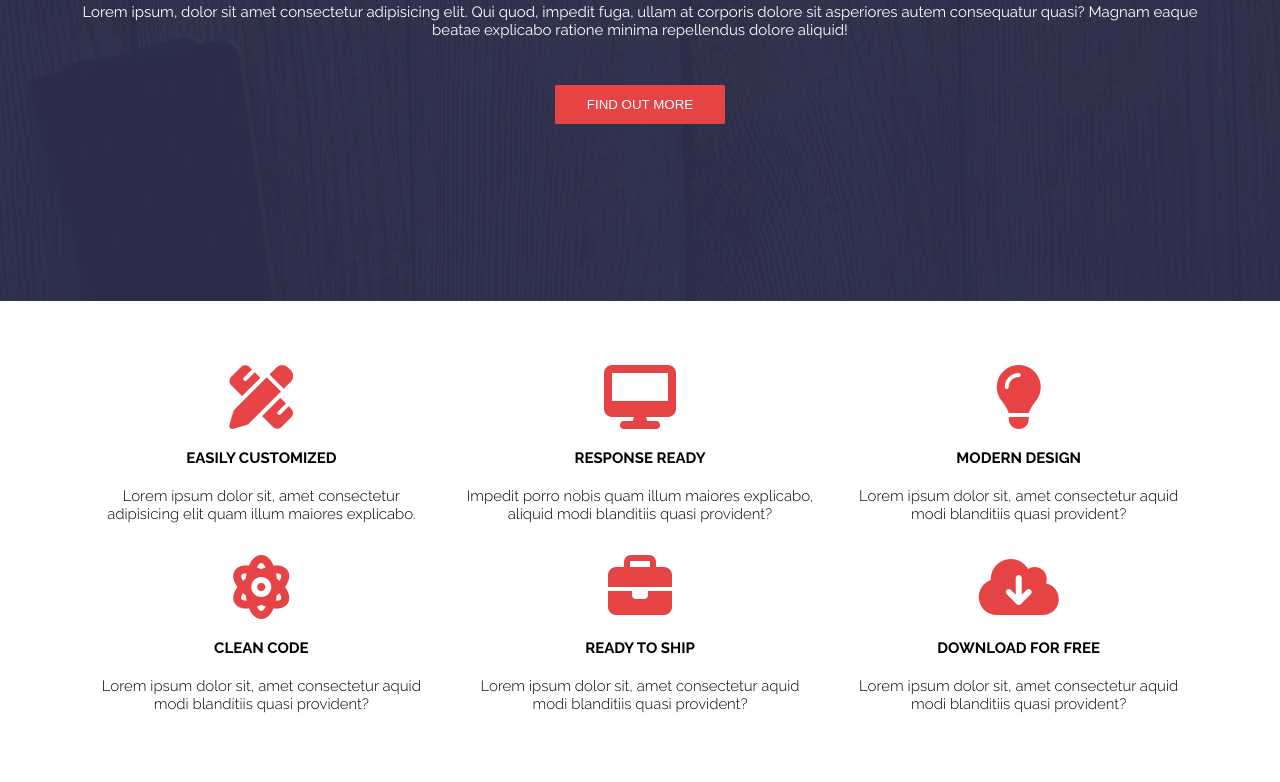
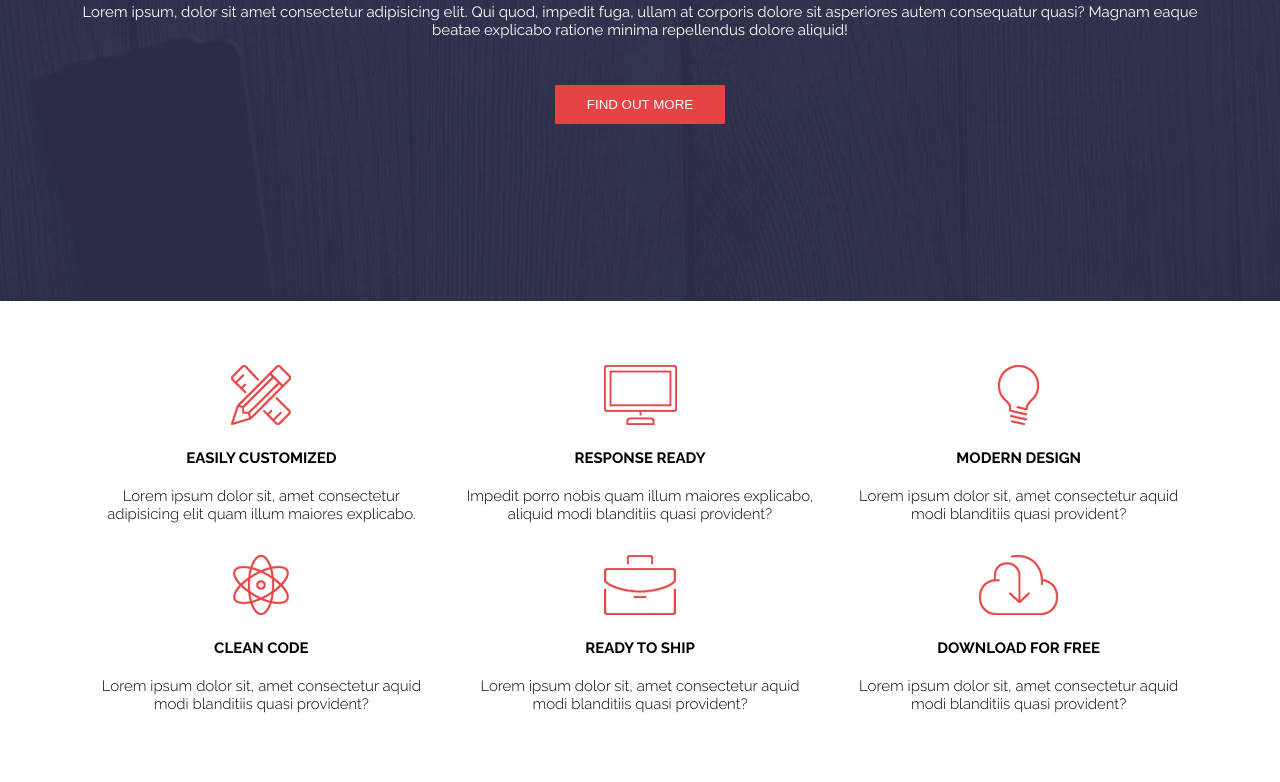
Before and after one commit to ElenaKikiova/slice-and-dice, a plain HTML site: page index.html in a window 1280 px wide. Shown: the part 419-1201 px from the top of the page. Drawn offline with nearby package versions, Linux system fonts and the light colour scheme.

Commit message:
Change icons to images

```diff
--- a/index.html
+++ b/index.html
@@ -72,37 +72,37 @@
         <div class="text flex-3-cols fixed-width">
 
           <div>
-            <i class="fas fa-pencil-ruler features-icon"></i>
+            <img src="images/icon1.png">
             <h4>EASILY CUSTOMIZED</h4>
             <span>Lorem ipsum dolor sit, amet consectetur adipisicing elit quam illum maiores explicabo.</span>
           </div>
 
           <div>
-            <i class="fas fa-desktop features-icon"></i>
+            <img src="images/icon2.png">
             <h4>RESPONSE READY</h4>
             <span>Impedit porro nobis quam illum maiores explicabo, aliquid modi blanditiis quasi provident?</span>
           </div>
 
           <div>
-            <i class="fas fa-lightbulb features-icon"></i>
+            <img src="images/icon3.png">
             <h4>MODERN DESIGN</h4>
             <span>Lorem ipsum dolor sit, amet consectetur aquid modi blanditiis quasi provident?</span>
           </div>
 
           <div>
-            <i class="fas fa-atom features-icon"></i>
+            <img src="images/icon4.png">
             <h4>CLEAN CODE</h4>
             <span>Lorem ipsum dolor sit, amet consectetur aquid modi blanditiis quasi provident?</span>
           </div>
 
           <div>
-            <i class="fas fa-briefcase features-icon"></i>
+            <img src="images/icon5.png">
             <h4>READY TO SHIP</h4>
             <span>Lorem ipsum dolor sit, amet consectetur aquid modi blanditiis quasi provident?</span>
           </div>
 
           <div>
-            <i class="fas fa-cloud-download-alt features-icon"></i>
+            <img src="images/icon6.png">
             <h4>DOWNLOAD FOR FREE</h4>
             <span>Lorem ipsum dolor sit, amet consectetur aquid modi blanditiis quasi provident?</span>
           </div>
--- a/style.css
+++ b/style.css
@@ -204,11 +204,6 @@ footer{
   cursor: pointer;
 }
 
-.features-icon{
-  font-size: 4rem;
-  color: #e64344;
-}
-
 .centered{
   position: absolute;
   top: 50%;
@@ -299,6 +294,10 @@ button{
     display: block;
   }
 
+  .flex-3-cols>div{
+    width: 100%;
+  }
+
   #collapsable{
     position: fixed;
     top: 4rem;
```
